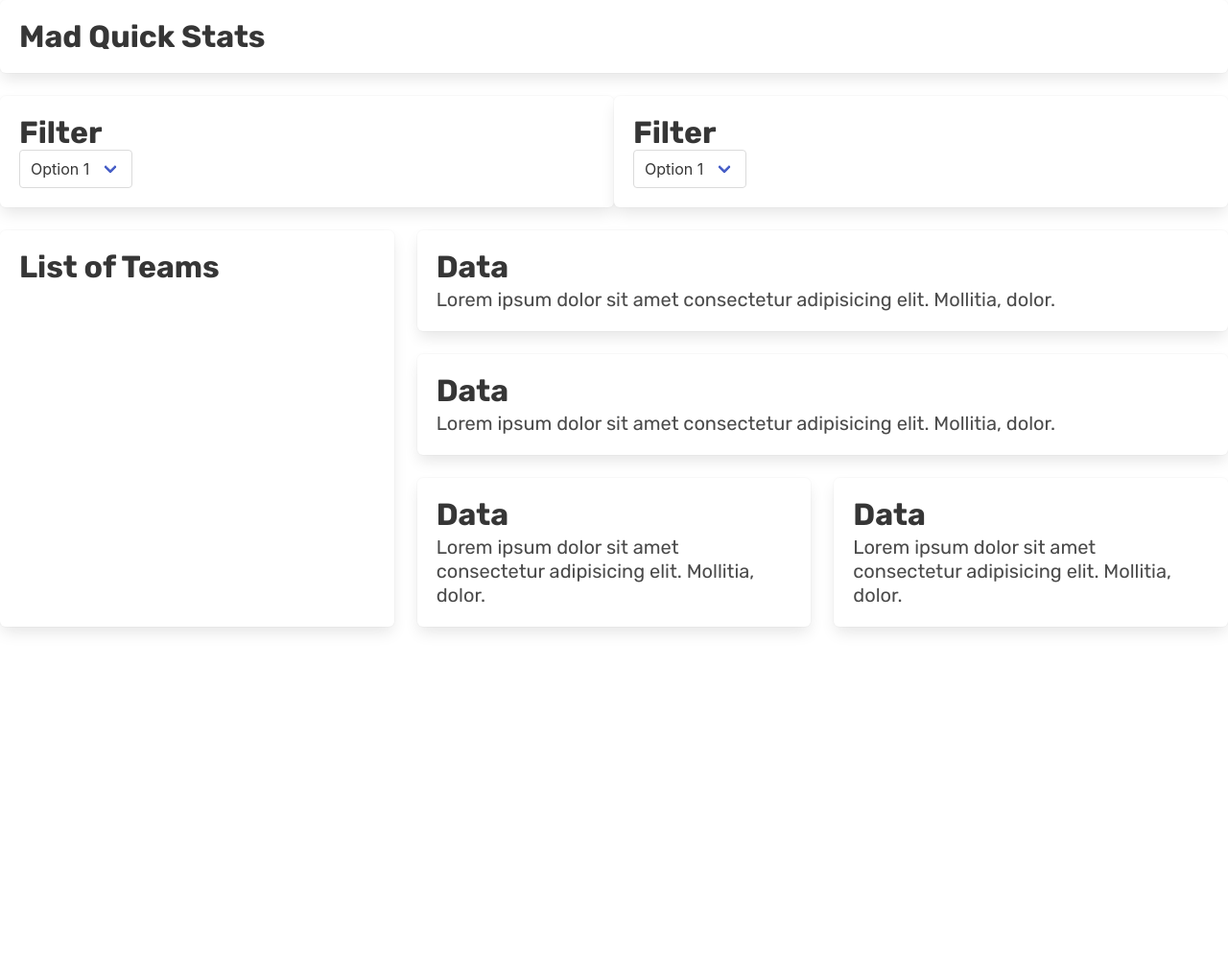
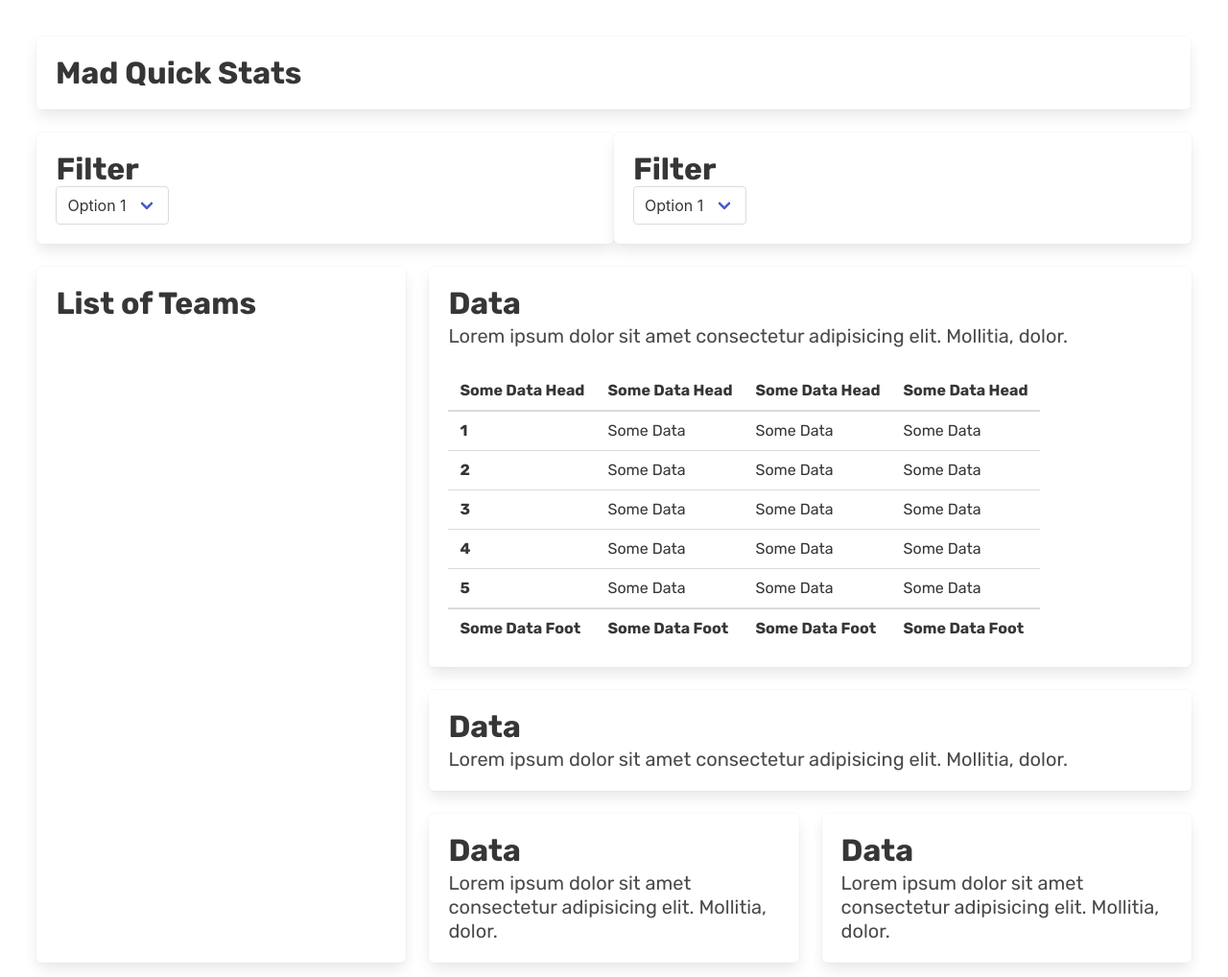
Before and after one commit to ajax12233512/Mad-Quick-Stats, a plain HTML site: page index.html in a window 1280 px wide. Shown: the whole page at 96% size. Before the commit the page ends 800 px from the top, so only its background shows below. Drawn offline with nearby package versions, Linux system fonts and the light colour scheme.

Commit message:
g Merging to origin main

```diff
--- a/assets/styles.css
+++ b/assets/styles.css
@@ -1,4 +1,5 @@
 :root{
+
 }
 
 *{
@@ -6,3 +7,7 @@
     padding: 0;
     font-family: 'Rubik', sans-serif;
 }
+
+body{
+    margin: 3%;
+}
--- a/index.html
+++ b/index.html
@@ -4,6 +4,9 @@
     <meta charset="UTF-8">
     <meta http-equiv="X-UA-Compatible" content="IE=edge">
     <meta name="viewport" content="width=\, initial-scale=1.0">
+
+    <!-- Animation.css -->
+    <link rel="stylesheet" href="https://cdnjs.cloudflare.com/ajax/libs/animate.css/4.1.1/animate.min.css"/>
 
     <!-- Bulma -->
     <link rel="stylesheet" href="https://cdn.jsdelivr.net/npm/bulma@0.9.3/css/bulma.min.css">
@@ -17,7 +20,7 @@
 </head>
 <body>
     <!-- Header container -->
-    <div class="tile is-ancestor">
+    <div class="tile is-ancestor animate__animated animate__bounceInDown">
         <div class="tile is-parent is-12">
             <div class="tile is-child box">
                 <h1 class="title">Mad Quick Stats</h1>
@@ -80,13 +83,68 @@
                 <div class="tile is-child box">
                     <p class="title">Data</p>
                     <p class="subtitle">Lorem ipsum dolor sit amet consectetur adipisicing elit. Mollitia, dolor.</p>
+
+                    <!-- Table of Data -->
+                    <table class="table">
+                        <thead>
+                            <tr>
+                                <th>Some Data Head</th>
+                                <th>Some Data Head</th>
+                                <th>Some Data Head</th>
+                                <th>Some Data Head</th>
+                            </tr>
+                        </thead>
+                        <tfoot>
+                            <tr>
+                                <th>Some Data Foot</th>
+                                <th>Some Data Foot</th>
+                                <th>Some Data Foot</th>
+                                <th>Some Data Foot</th>
+                            </tr>
+                        </tfoot>
+                        <tbody>
+                            <tr>
+                                <th>1</th>
+                                <td>Some Data</td>
+                                <td>Some Data</td>
+                                <td>Some Data</td>
+                            </tr>
+                            <tr>
+                                <th>2</th>
+                                <td>Some Data</td>
+                                <td>Some Data</td>
+                                <td>Some Data</td>
+                            </tr>
+                            <tr>
+                                <th>3</th>
+                                <td>Some Data</td>
+                                <td>Some Data</td>
+                                <td>Some Data</td>
+                            </tr>
+                            <tr>
+                                <th>4</th>
+                                <td>Some Data</td>
+                                <td>Some Data</td>
+                                <td>Some Data</td>
+                            </tr>
+                            <tr>
+                                <th>5</th>
+                                <td>Some Data</td>
+                                <td>Some Data</td>
+                                <td>Some Data</td>
+                            </tr>
+                        </tbody>
+                    </table>
                 </div>
             </div>
             <!-- 2nd Row -->
             <div class="tile is-parent">
                 <div class="tile is-child box">
+                    <!-- Calendar -->
                     <p class="title">Data</p>
                     <p class="subtitle">Lorem ipsum dolor sit amet consectetur adipisicing elit. Mollitia, dolor.</p>
+
+
                 </div>
             </div>
             <!-- 3rd Row -->
```
